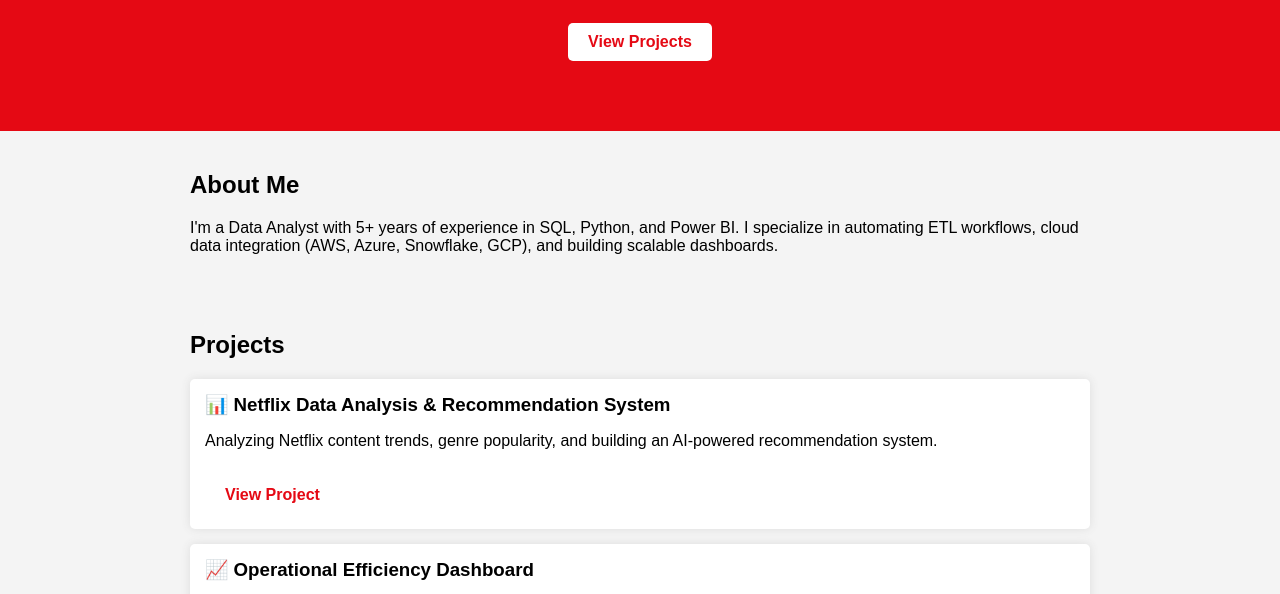
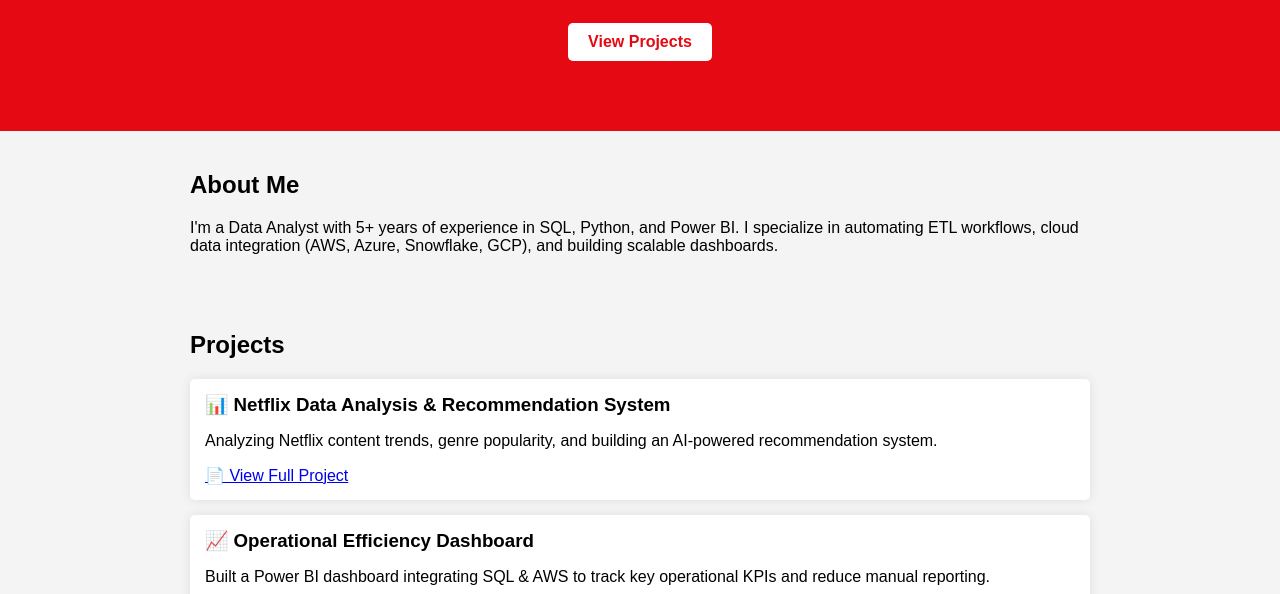
Before and after one commit to chiragmudgal15/chirag-analytics.github.io, a plain HTML site: page index.html in a window 1280 px wide. Shown: the part 190-784 px from the top of the page. Drawn offline with Linux system fonts and the light colour scheme.

Commit message:
Update index.html

```diff
--- a/index.html
+++ b/index.html
@@ -27,7 +27,7 @@
         <div class="project">
             <h3>📊 Netflix Data Analysis & Recommendation System</h3>
             <p>Analyzing Netflix content trends, genre popularity, and building an AI-powered recommendation system.</p>
-            <a href="Netflix_EDA.html" class="btn">View Project</a>
+           <a href="./Netflix_EDA.html" target="_blank">📄 View Full Project</a>
         </div>
 
         <div class="project">
```
